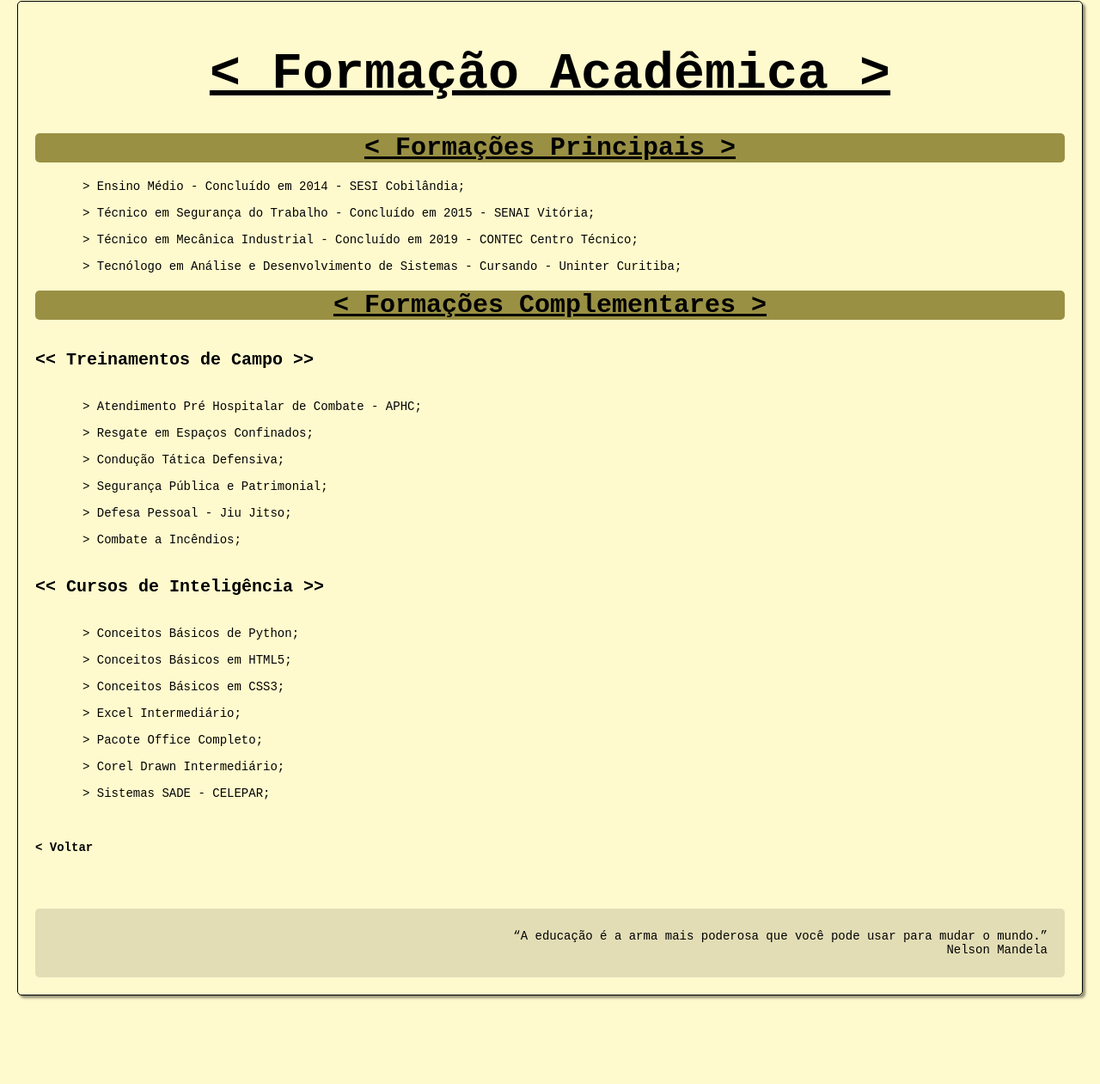
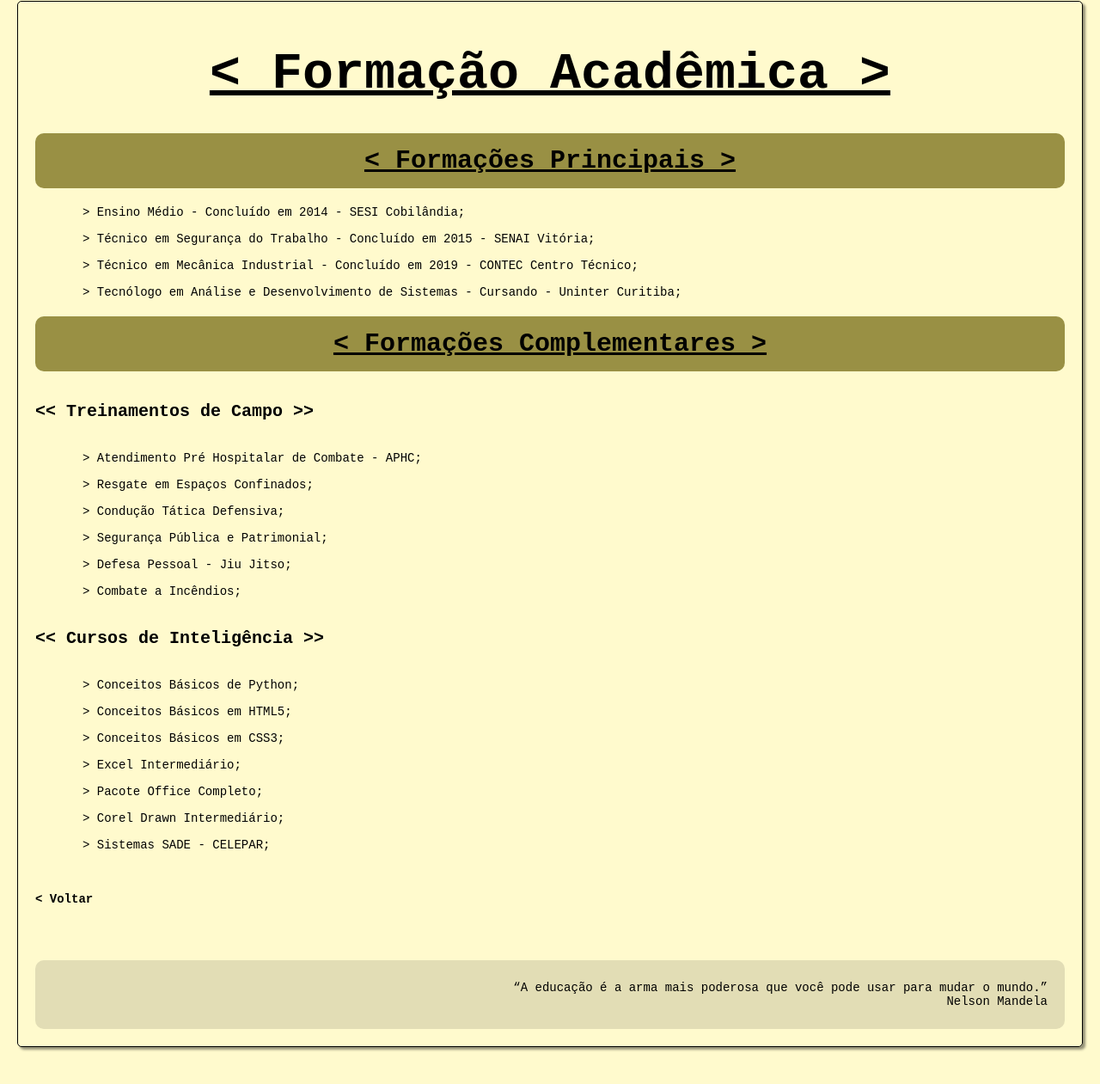
Before and after one commit to AndersonLNeves/Minha-Pagina-Principal, a plain HTML site: page formacao.html in a window 1280 px wide. Shown: the part 49-1310 px from the top of the page at 86% size. Before the commit the page ends 1257 px from the top, so only its background shows below. Drawn offline with Linux system fonts and the light colour scheme.

Commit message:
Update formacao.css
border radios 10px

```diff
--- a/formacao.css
+++ b/formacao.css
@@ -28,12 +28,12 @@ body > h2 {
     color: #000000;
     font-family: monospace;
     font-size: 30px;
-    padding: 15px auto;
+    padding: 15px 0px;
     margin: 20px auto;
     text-decoration: underline;
     background-color: #999044;
     font-weight: bold;
-    border-radius: 5px;
+    border-radius: 10px;
     font-style: normal;
 }
 
@@ -72,7 +72,7 @@ footer {
     padding: 10px 20px;
     color: #000000;
     background-color: #E2DDB5;
-    border-radius: 5px;
+    border-radius: 10px;
 }
 
 body > section > ol {
```
